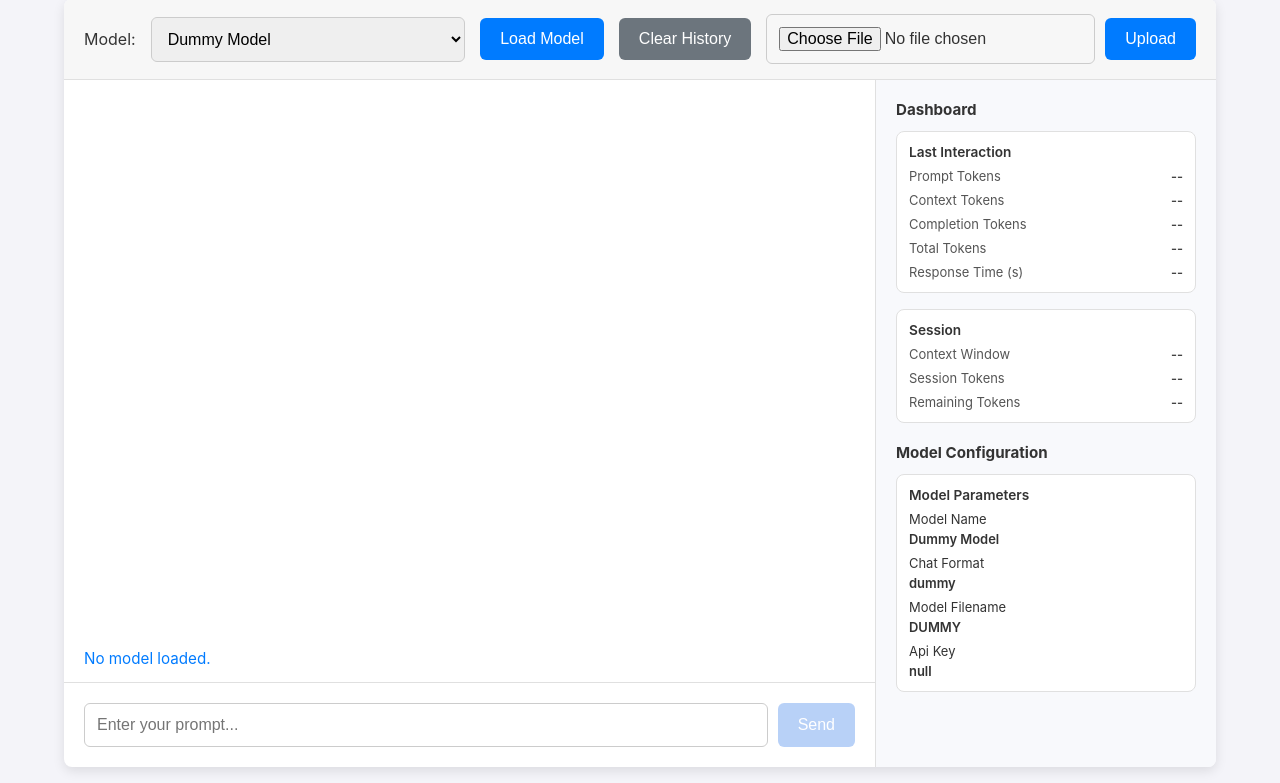
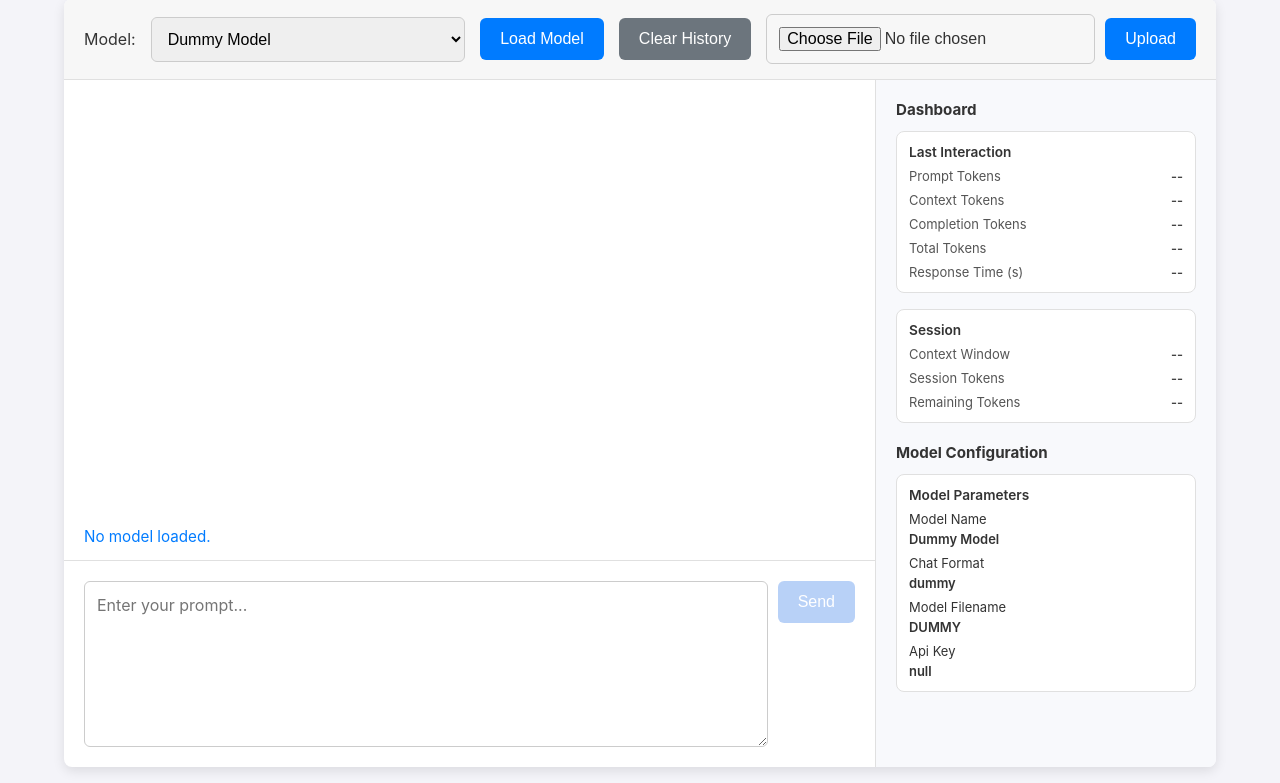
Before and after one commit to spacesnotabs/linked_in_poster, a FastAPI app: page / in a window 1280 px wide. Shown: the part 17-800 px from the top of the page. Run offline with FastAPI, Linux system fonts and the light colour scheme.

Commit message:
Improve prompt area

```diff
--- a/src/api/static/css/styles.css
+++ b/src/api/static/css/styles.css
@@ -93,6 +93,7 @@ body {
     padding: 20px;
     border-top: 1px solid #e0e0e0;
     gap: 10px;
+    align-items: flex-start;
 }
 
 #prompt-input,
@@ -307,3 +308,13 @@ code {
         border-top: 1px solid #e0e0e0;
     }
 }
+
+#prompt-input {
+    min-height: 140px;
+    max-height: 320px;
+    resize: vertical;
+    line-height: 1.4;
+    font-family: inherit;
+    overflow-wrap: anywhere;
+    overflow-y: auto;
+}
--- a/src/api/templates/index.html
+++ b/src/api/templates/index.html
@@ -33,7 +33,7 @@
                 </div>
 
                 <div id="input-area">
-                    <input type="text" id="prompt-input" placeholder="Enter your prompt...">
+                    <textarea id="prompt-input" placeholder="Enter your prompt..."></textarea>
                     <button id="send-button">Send</button>
                 </div>
             </div>
@@ -359,8 +359,8 @@
 
             // Send prompt
             sendButton.addEventListener('click', sendPrompt);
-            promptInput.addEventListener('keypress', (e) => {
-                if (e.key === 'Enter') {
+            promptInput.addEventListener('keydown', (e) => {
+                if (e.key === 'Enter' && !e.shiftKey && !e.altKey && !e.ctrlKey && !e.metaKey) {
                     e.preventDefault();
                     sendPrompt();
                 }
```
